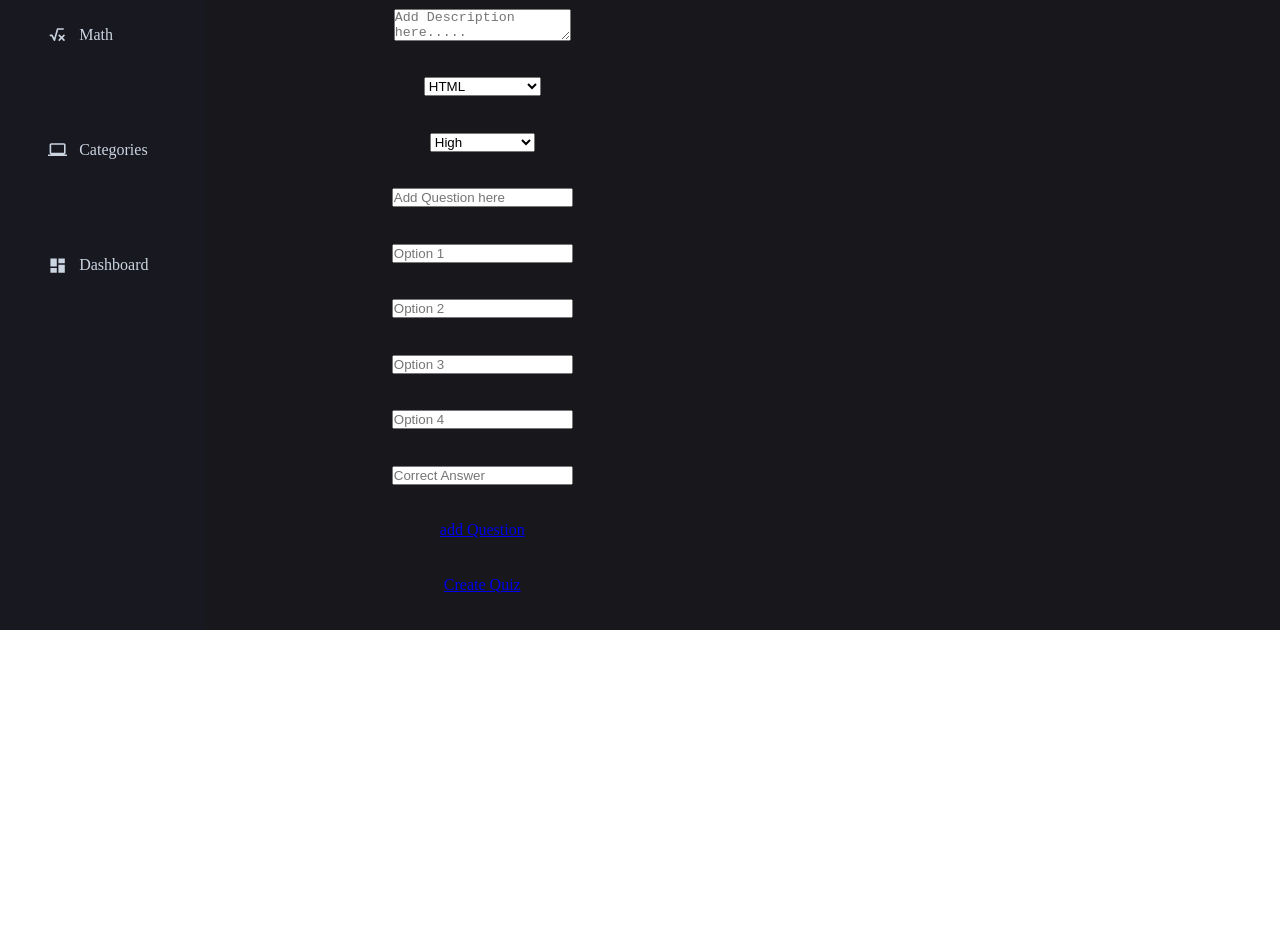
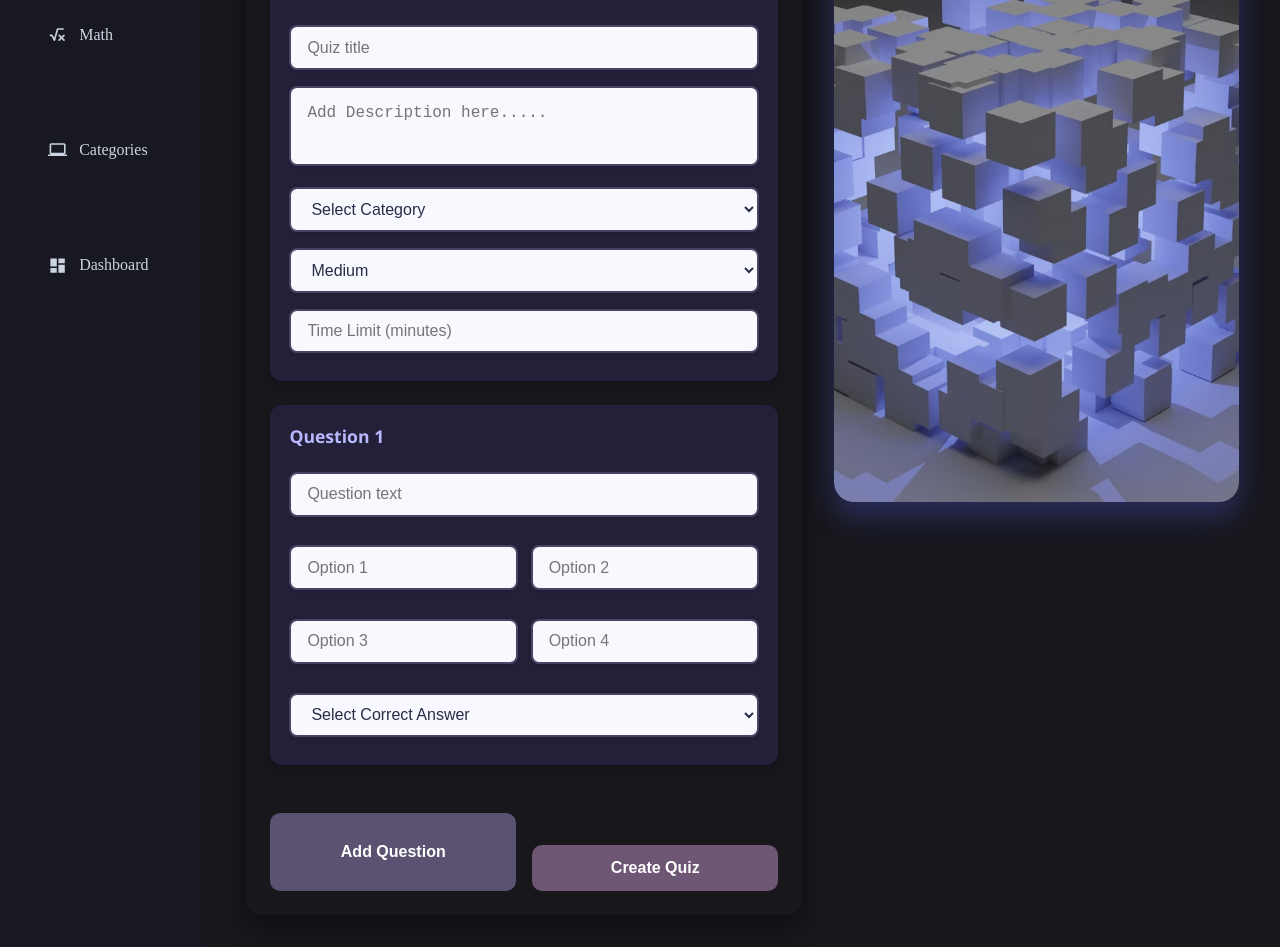
Before and after one commit to Saim1-Siddiqui/Quiz-hub2.0, a React (Vite) app in the folder quiz-hub/: page /CreateQuiz in a window 1280 px wide. Shown: the part 240-1187 px from the top of the page. Before the commit the page ends 870 px from the top, so only its background shows below. Built offline with nearby package versions, Linux system fonts and the light colour scheme.

Commit message:
Almost complete createQuiz

```diff
--- a/quiz-hub/src/index.css
+++ b/quiz-hub/src/index.css
@@ -4,8 +4,8 @@
     box-sizing: border-box;
 }
 .app-container{
- height: 100vh;
- width: 100vw;
+ /* height: 100vh; */
+ /* width: 100vw; */
  display: flex;
 overflow-x: hidden;
 
--- a/quiz-hub/src/pages/Quiz/CreateQuiz.css
+++ b/quiz-hub/src/pages/Quiz/CreateQuiz.css
@@ -1,23 +1,217 @@
-.create-container{
-  height: 100vh;
-  width: 100vw;
+.create-container {
+  min-height: 100vh;
+  width: 100%;
   display: flex;
-  padding-inline: 1rem;
+  flex-direction: column;
+  align-items: center;
+  padding: 1rem;
   background: #17171c;
-  color: #ffffff ;
+  color: #FFFFFF;
+  font-family: 'Segoe UI', Tahoma, Geneva, Verdana, sans-serif;
 }
-.create-form{
-    height: 100%;
-    width: 50%;
-    display: flex;
-    flex-direction: column;
-    align-items: center;
-    justify-content: space-evenly;
+
+.create-form {
+  width: 100%;
+  max-width: 800px;
+  display: flex;
+  flex-direction: column;
+  padding: 1.5rem;
+  /* background-color: #2A2B47; */
+  border-radius: 15px;
+  box-shadow: 0 10px 25px rgba(0, 0, 0, 0.4);
+  margin-bottom: 2rem;
 }
-.create-item{
-  width: 90%;
-  height: 2rem;
+
+.create-image {
+
+  width: 40%;
+  height: 100%;
+  border-radius: 20px;
+  display: flex;
+  flex-direction: column;
+  overflow: hidden;
+  box-shadow: 0 15px 30px rgba(91, 97, 242, 0.3);
+  transition: all 0.4s ease-in-out;
+  position: relative;
+}
+
+.create-image:hover {
+  transform: translateY(-5px);
+  box-shadow: 0 20px 40px rgba(91, 97, 242, 0.4);
+}
+
+.create-image img {
+  width: 100%;
+  height: 100%;
+  object-fit: cover;
+  object-position: center;
+  transition: transform 0.5s ease;
+}
+
+.create-image:hover img {
+  transform: scale(1.05);
+}
+
+
+/* Add this for image options */
+.image-options {
+  display: flex;
+  gap: 10px;
+  margin-top: 15px;
+}
+
+.image-option {
+  width: 60px;
+  height: 60px;
+  border-radius: 10px;
+  overflow: hidden;
+  cursor: pointer;
+  border: 2px solid transparent;
+  transition: all 0.3s ease;
+}
+
+.image-option:hover {
+  border-color: #5b61f2;
+  transform: scale(1.1);
+}
+
+.image-option.active {
+  border-color: #5b61f2;
+  box-shadow: 0 0 15px rgba(91, 97, 242, 0.5);
+}
+
+/* Responsive layout for larger screens */
+@media (min-width: 992px) {
+  .create-container {
+    flex-direction: row;
+    justify-content: center;
+    align-items: flex-start;
+    padding: 2rem;
+    gap: 2rem;
+  }
+
+  .create-form {
+    width: 55%;
+    margin-bottom: 0;
+  }
+
+  .create-image {
+    width: 40%;
+    height: 80vh;
+    position: sticky;
+    top: 2rem;
+  }
+}
+
+/* Form elements */
+.form-title {
+  color: #B8B8FF;
+  margin-bottom: 1.5rem;
   text-align: center;
-  outline: none;
+  font-size: clamp(1.8rem, 4vw, 2.2rem);
+}
+
+.form-section, .question-section {
+  width: 100%;
+  margin-bottom: 1.5rem;
+  padding: 1.2rem;
+  background-color: #242039;
+  border-radius: 12px;
+  box-shadow: 0 4px 8px rgba(0, 0, 0, 0.2);
+}
+
+.form-section h3, .question-section h3 {
+  color: #B8B8FF;
+  margin-bottom: 1rem;
+  font-size: 1.1rem;
+}
+
+.create-item {
+  color: #2A2B47;
+  margin: 0.5rem 0;
+  width: 100%;
+  height: 2.8rem;
+  padding: 0 1rem;
+  border: 2px solid #484564;
+  border-radius: 8px;
+  background-color: #F8F8FF;
+  box-shadow: 0 2px 5px rgba(0, 0, 0, 0.1);
+  transition: all 0.3s ease;
+  font-size: 1rem;
+}
+
+.description {
+  height: 5rem;
+  padding: 1rem;
+  resize: none;
+}
+
+.options-grid {
+  display: grid;
+  grid-template-columns: 1fr;
+  gap: 0.8rem;
+  margin: 0.8rem 0;
+}
+
+@media (min-width: 576px) {
+  .options-grid {
+    grid-template-columns: repeat(2, 1fr);
+  }
+}
+
+/* Button styles - perfectly matched and responsive */
+.btn-wrapper {
+  width: 100%;
+  display: flex;
+  flex-direction: column;
+  gap: 1rem;
+  margin-top: 1.5rem;
+}
+
+@media (min-width: 576px) {
+  .btn-wrapper {
+    flex-direction: row;
+  }
+}
+
+.create-btn {
+  flex: 1;
+  padding: 0.9rem;
   border: none;
+  border-radius: 10px;
+  font-size: 1rem;
+  font-weight: 600;
+  cursor: pointer;
+  transition: all 0.3s ease;
+  text-align: center;
+  min-width: 120px;
 }
+
+.add-btn {
+  background-color: #5B5271;
+  color: white;
+}
+
+.submit-btn {
+  background-color: #6E5774;
+  color: white;
+}
+
+.add-btn:hover, .submit-btn:hover {
+  transform: translateY(-2px);
+  box-shadow: 0 4px 8px rgba(0, 0, 0, 0.2);
+}
+
+/* Scrollbar styling */
+.create-form::-webkit-scrollbar {
+  width: 6px;
+}
+
+.create-form::-webkit-scrollbar-track {
+  background: #242039;
+}
+
+.create-form::-webkit-scrollbar-thumb {
+  background: #5B5271;
+  border-radius: 3px;
+}
--- a/quiz-hub/src/pages/Quiz/CreateQuiz.jsx
+++ b/quiz-hub/src/pages/Quiz/CreateQuiz.jsx
@@ -1,50 +1,182 @@
-import React from 'react'
-import './CreateQuiz.css'
-import {NavLink} from 'react-router-dom'
+import React, { useState } from 'react';
+import './CreateQuiz.css';
+import { NavLink } from 'react-router-dom';
 
 function CreateQuiz() {
+  const [quizData, setQuizData] = useState({
+    title: '',
+    description: '',
+    category: '',
+    difficulty: 'medium',
+    timeLimit: '',
+    questions: [
+      {
+        text: '',
+        options: ['', '', '', ''],
+        correctAnswer: ''
+      }
+    ]
+  });
+
+  const handleInputChange = (e) => {
+    const { name, value } = e.target;
+    setQuizData(prev => ({
+      ...prev,
+      [name]: value
+    }));
+  };
+
+  const handleQuestionChange = (index, field, value) => {
+    const updatedQuestions = [...quizData.questions];
+    updatedQuestions[index][field] = value;
+    setQuizData(prev => ({
+      ...prev,
+      questions: updatedQuestions
+    }));
+  };
+
+  const handleOptionChange = (questionIndex, optionIndex, value) => {
+    const updatedQuestions = [...quizData.questions];
+    updatedQuestions[questionIndex].options[optionIndex] = value;
+    setQuizData(prev => ({
+      ...prev,
+      questions: updatedQuestions
+    }));
+  };
+
+  const addQuestion = () => {
+    setQuizData(prev => ({
+      ...prev,
+      questions: [
+        ...prev.questions,
+        {
+          text: '',
+          options: ['', '', '', ''],
+          correctAnswer: ''
+        }
+      ]
+    }));
+  };
+
+  const handleSubmit = (e) => {
+    e.preventDefault();
+    console.log('Quiz Data:', quizData);
+    // Here you would typically send the data to your backend
+  };
+
   return (
-    <div className='create-container' >
-        <form className='create-form' >
-          <h1>Create Quiz</h1>
-          <input type="text" placeholder='Quiz title' className='create-item' />
-          <textarea name="" id="" placeholder='Add Description here.....'></textarea>
-          <select name="" id="">
-            <option value="cetagory" disabled>
-              Select Cetagory
-            </option>
-            <option value="html">
-              HTML
-            </option>
-             <option value="css">
-              Css
-            </option>
-             <option value="javascript">
-              Java Script
-            </option>
-             <option value="react">
-              React
-            </option>
+    <div className='create-container'>
+      <form className='create-form' onSubmit={handleSubmit}>
+        <h1 className='form-title'>Create Quiz</h1>
+
+        {/* Quiz Metadata */}
+        <div className="form-section">
+          <h3>Quiz Information</h3>
+          <input
+            type="text"
+            name="title"
+            placeholder='Quiz title'
+            className='create-item'
+            value={quizData.title}
+            onChange={handleInputChange}
+          />
+          <textarea
+            name="description"
+            placeholder='Add Description here.....'
+            className='create-item description'
+            value={quizData.description}
+            onChange={handleInputChange}
+          />
+          <select
+            name="category"
+            className='create-item'
+            value={quizData.category}
+            onChange={handleInputChange}
+          >
+            <option value="" disabled>Select Category</option>
+            <option value="html">HTML</option>
+            <option value="css">CSS</option>
+            <option value="javascript">JavaScript</option>
+            <option value="react">React</option>
           </select>
-          <select name="" id="">
-            <option value="difficulty" disabled >Diffculty Level</option>
+          <select
+            name="difficulty"
+            className='create-item'
+            value={quizData.difficulty}
+            onChange={handleInputChange}
+          >
             <option value="high">High</option>
             <option value="medium">Medium</option>
             <option value="low">Low</option>
           </select>
-          <input type="text" placeholder='Add Question here '  />
-          <input type="text" placeholder='Option 1'  />
-          <input type="text" placeholder='Option 2'  />
-          <input type="text" placeholder='Option 3'  />
-          <input type="text" placeholder='Option 4'  />
-          <input type="text" placeholder='Correct Answer' />
-          <NavLink>add Question</NavLink>
-          <NavLink>Create Quiz</NavLink>
+          <input
+            type="number"
+            name="timeLimit"
+            placeholder='Time Limit (minutes)'
+            className='create-item'
+            value={quizData.timeLimit}
+            onChange={handleInputChange}
+          />
+        </div>
 
-        </form>
-      <div className="create-right"></div>
+        {/* Questions */}
+        <div className="questions-container">
+          {quizData.questions.map((question, qIndex) => (
+            <div key={qIndex} className="question-section">
+              <h3>Question {qIndex + 1}</h3>
+              <input
+                type="text"
+                placeholder='Question text'
+                className='create-item'
+                value={question.text}
+                onChange={(e) => handleQuestionChange(qIndex, 'text', e.target.value)}
+              />
+
+              <div className="options-grid">
+                {question.options.map((option, oIndex) => (
+                  <input
+                    key={oIndex}
+                    type="text"
+                    placeholder={`Option ${oIndex + 1}`}
+                    className='create-item option'
+                    value={option}
+                    onChange={(e) => handleOptionChange(qIndex, oIndex, e.target.value)}
+                  />
+                ))}
+              </div>
+
+              <select
+                className='create-item'
+                value={question.correctAnswer}
+                onChange={(e) => handleQuestionChange(qIndex, 'correctAnswer', e.target.value)}
+              >
+                <option value="" disabled>Select Correct Answer</option>
+                {question.options.map((_, index) => (
+                  <option key={index} value={index}>Option {index + 1}</option>
+                ))}
+              </select>
+            </div>
+          ))}
+        </div>
+
+        <div className='btn-wrapper'>
+          <button type="button" className='create-btn add-btn' onClick={addQuestion}>
+            Add Question
+          </button>
+          <button type="submit" className='create-btn submit-btn'>
+            Create Quiz
+          </button>
+        </div>
+      </form>
+
+      <div className="create-image">
+        <img src="\Images\create-quiz.png"
+             alt="Quiz illustration" />
+
+      </div>
+
     </div>
-  )
+  );
 }
 
-export default CreateQuiz
+export default CreateQuiz;
```
Also changed, not shown: quiz-hub/public/Images/create-quiz.png (added).
